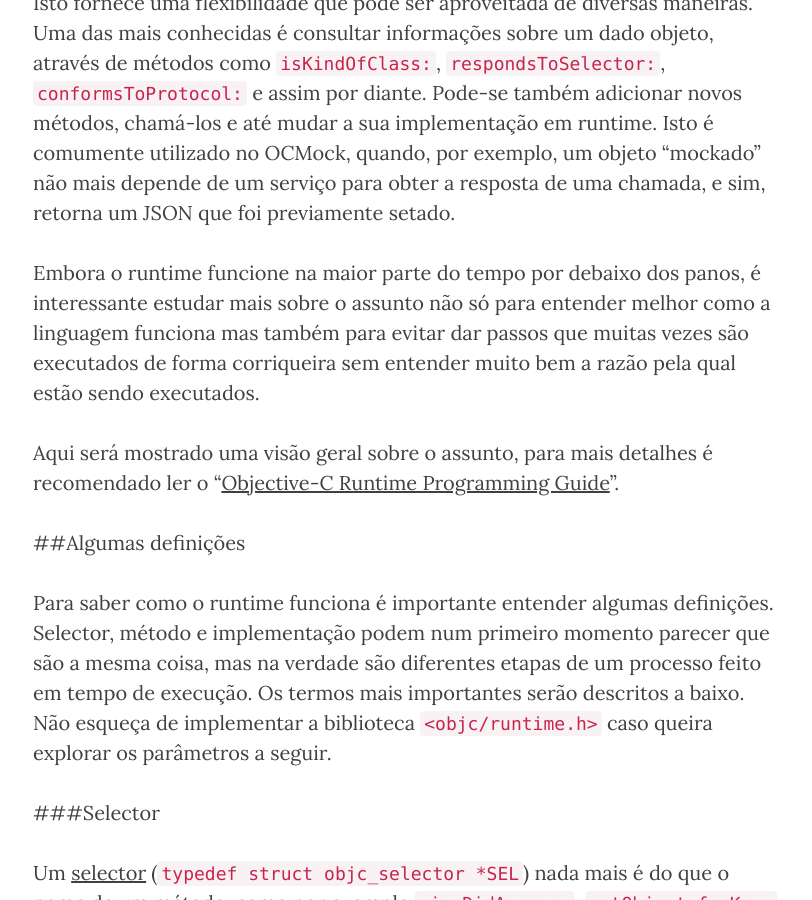
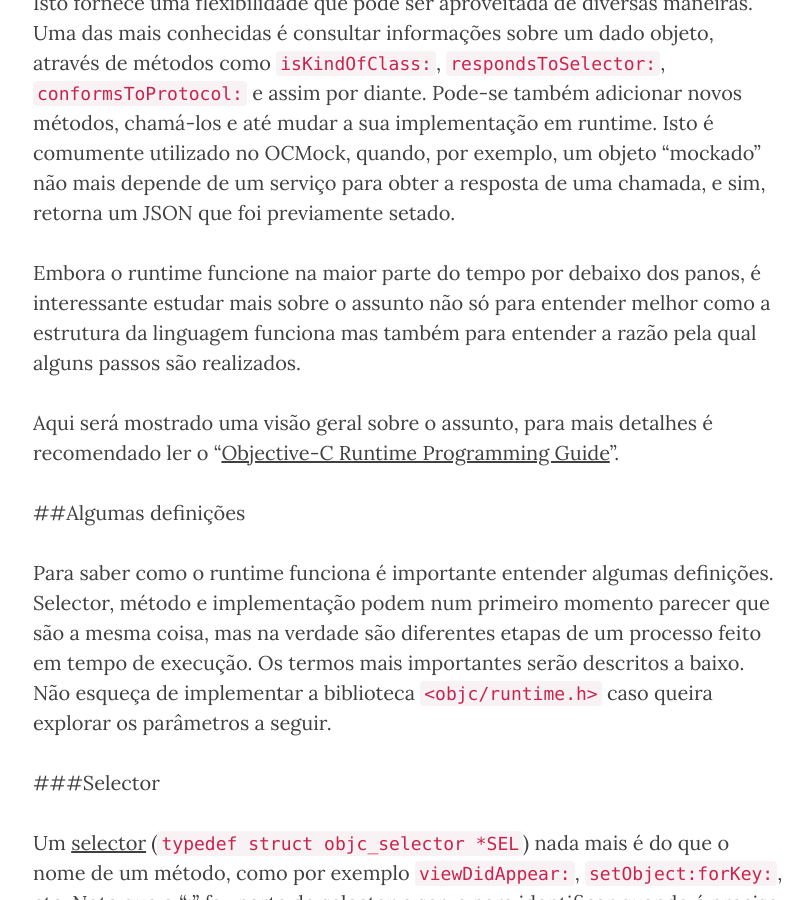
Before and after one commit to CocoaHeadsBrasil/equinociOS, a Jekyll site: the page built from _posts/2016-03-23-introducao-sobre-runtime-em-objective-c.md, in a window 1280 px wide and 900 px high, scrolled down 1350 px. Shown: the whole window, without its empty margins (232-1044 px from the left). Built offline with Jekyll 4.4.1, drawn with Linux system fonts in a browser that asks for light colours; nearby versions of some CDN libraries; comment, search, counter and statistics services are not loaded.

Commit message:
Update 2016-03-23-introducao-sobre-runtime-em-objective-c.md

```diff
--- a/_posts/2016-03-23-introducao-sobre-runtime-em-objective-c.md
+++ b/_posts/2016-03-23-introducao-sobre-runtime-em-objective-c.md
@@ -16,7 +16,7 @@ Alguns leitores estão familiarizados com bibliotecas como [Specta](https://gith
 
 Isto fornece uma flexibilidade que pode ser aproveitada de diversas maneiras. Uma das mais conhecidas é consultar informações sobre um dado objeto, através de métodos como `isKindOfClass:`, `respondsToSelector:`, `conformsToProtocol:` e assim por diante. Pode-se também adicionar novos métodos, chamá-los e até mudar a sua implementação em runtime. Isto é comumente utilizado no OCMock, quando, por exemplo, um objeto "mockado" não mais depende de um serviço para obter a resposta de uma chamada, e sim, retorna um JSON que foi previamente setado.
 
-Embora o runtime funcione na maior parte do tempo por debaixo dos panos, é interessante estudar mais sobre o assunto não só para entender melhor como a linguagem funciona mas também para evitar dar passos que muitas vezes são executados de forma corriqueira sem entender muito bem a razão pela qual estão sendo executados.
+Embora o runtime funcione na maior parte do tempo por debaixo dos panos, é interessante estudar mais sobre o assunto não só para entender melhor como a estrutura da linguagem funciona mas também para entender a razão pela qual alguns passos são realizados.
 
 Aqui será mostrado uma visão geral sobre o assunto, para mais detalhes é recomendado ler o “[Objective-C Runtime Programming Guide](https://developer.apple.com/library/ios/documentation/Cocoa/Conceptual/ObjCRuntimeGuide/Introduction/Introduction.html#//apple_ref/doc/uid/TP40008048-CH1-SW1)”.
 
```
